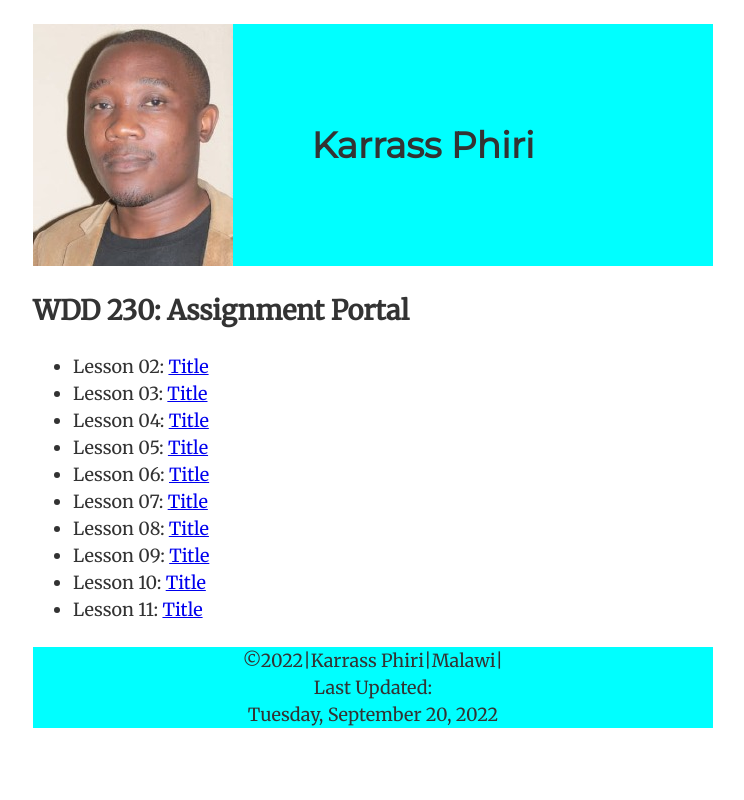
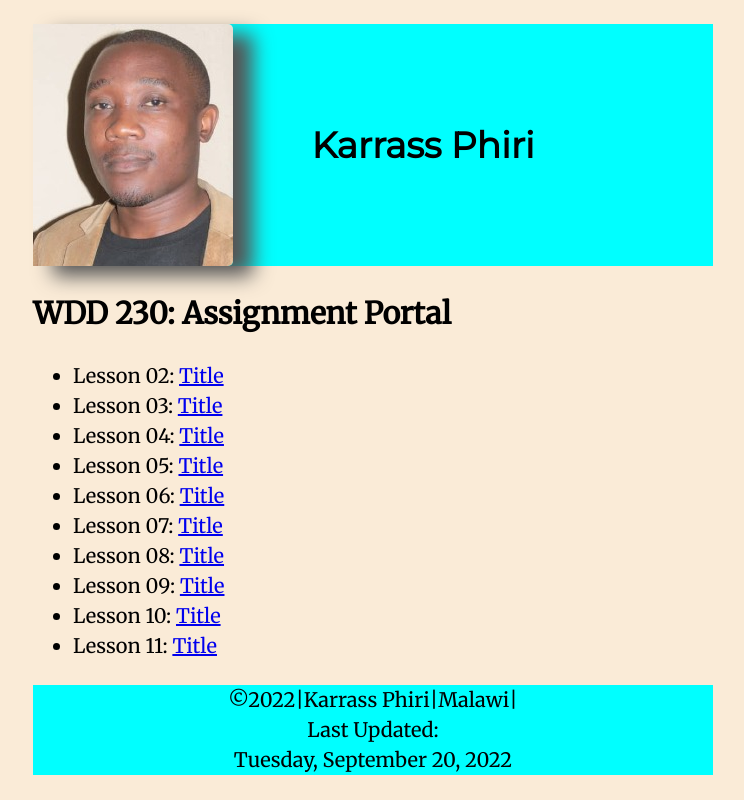
Before and after one commit to karrassphiri/wdd230, a plain HTML site: page index.html in a window 1280 px wide. Shown: the whole page, without its empty margins (267-1011 px from the left). Drawn offline with Linux system fonts and the light colour scheme.

Commit message:
medium css added

```diff
--- /dev/null
+++ b/css/medium.css
@@ -0,0 +1,14 @@
+@media only screen and (min-width: 32.5em) {
+  body {
+    background-color: antiquewhite;
+    font-size: 20px;
+    color: #000000;
+  }
+  body header h1 {
+    font-size: 36px;
+  }
+  header img{
+    width: 200px;
+    height:auto;
+  }
+}
--- a/css/styles.css
+++ b/css/small.css
@@ -25,9 +25,16 @@ body {
 }
 
 body header h1 {
+  font-size: 36px;
   font-family: 'Montserrat', sans-serif;
 }
 
 body main nav h2 {
   font-family: 'Merriweather', serif;
 }
+header img{
+  width: 150px;
+  height:auto;
+  box-shadow: 20px 10px 20px #555;
+  border-radius: 0 5px 5px 0;;
+}
--- a/index.html
+++ b/index.html
@@ -8,7 +8,8 @@
   <meta name="description" content="This is a home page of my week 1 assignment, MT">
   <title>Karrass_Phiri_WDD230</title>
   <link rel="stylesheet" href="css/normalize.css">
-  <link rel="stylesheet" href="css/styles.css">
+  <link rel="stylesheet" href="css/small.css">
+  <link rel="stylesheet" href="css/medium.css">
   <link rel="preconnect" href="https://fonts.googleapis.com">
   <link rel="preconnect" href="https://fonts.gstatic.com" crossorigin>
   <link href="https://fonts.googleapis.com/css2?family=Merriweather&family=Montserrat&display=swap" rel="stylesheet">
```
